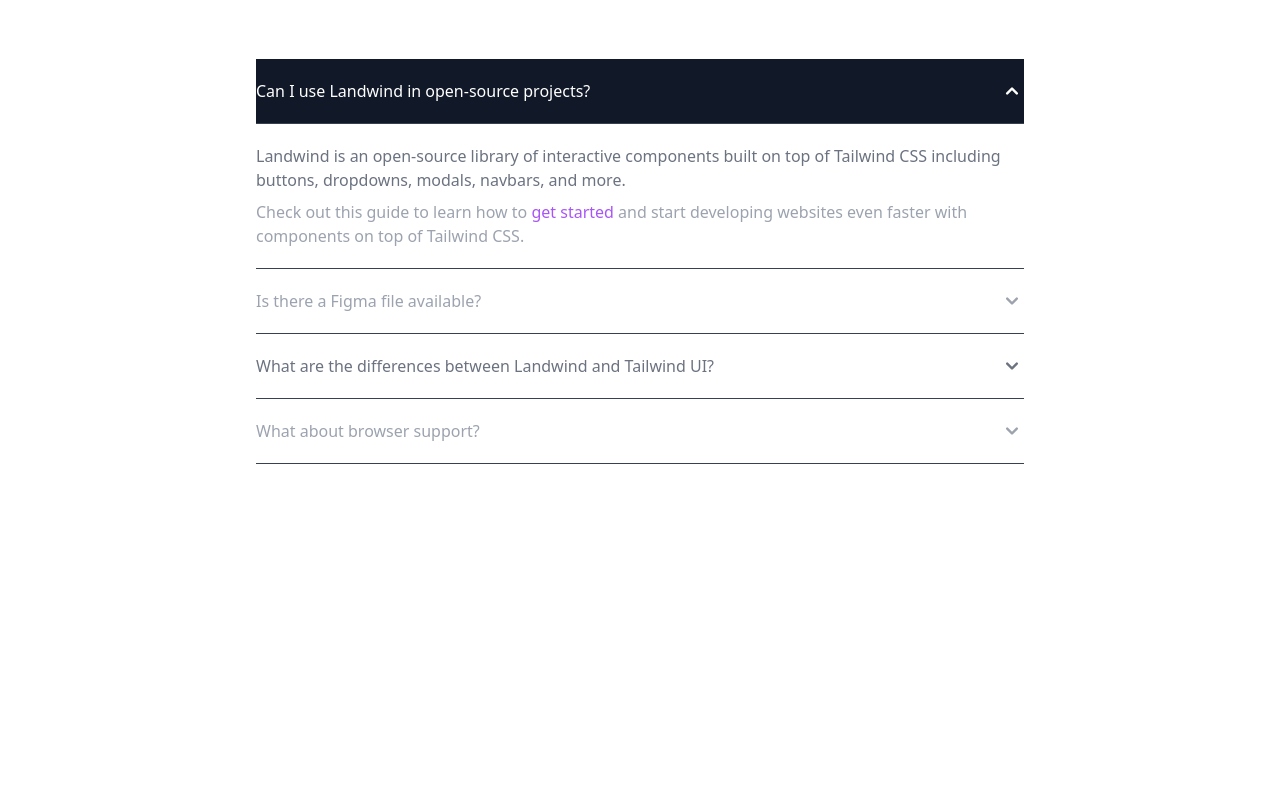
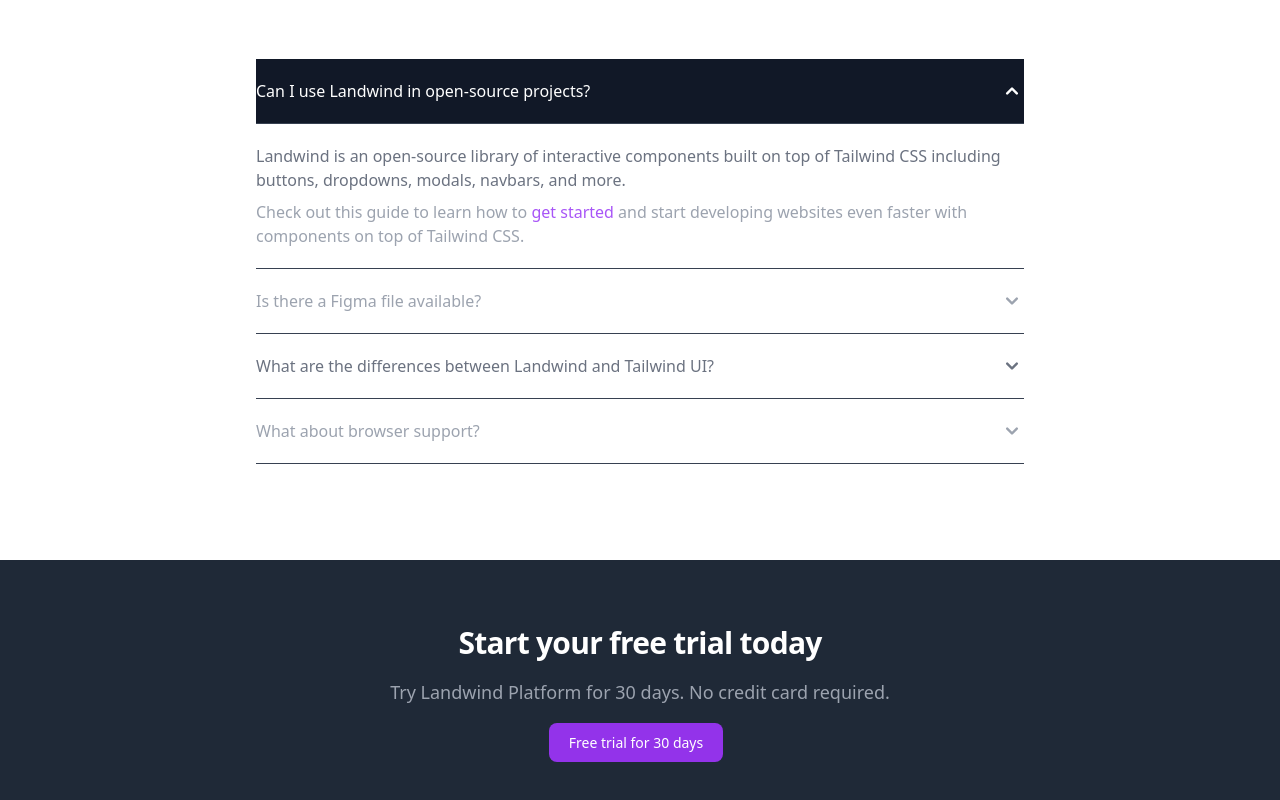
Before and after one commit to sarahaghiri/landwind, a Next.js app: page / in a window 1280 px wide. Shown: the part 3684-4484 px from the top of the page. Before the commit the page ends 4244 px from the top, so only its background shows below. Built offline with nearby package versions, Linux system fonts and the light colour scheme.

Commit message:
create freetrial

```diff
--- /dev/null
+++ b/components/freetrial.js
@@ -0,0 +1,26 @@
+import Link from 'next/link';
+
+const freeTrial = () => {
+  return (
+    <section className="bg-gray-800">
+      <div className="max-w-screen-xl px-4 py-8 mx-auto lg:py-16 lg:px-6">
+        <div className="max-w-screen-sm mx-auto text-center">
+          <h2 className="mb-4 text-3xl font-extrabold leading-tight tracking-tight text-white">
+            Start your free trial today
+          </h2>
+          <p className="mb-6 font-light text-gray-400 md:text-lg">
+            Try Landwind Platform for 30 days. No credit card required.
+          </p>
+          <Link
+            href="#"
+            className="text-white s  focus:ring-4 focus:ring-purple-300 font-medium rounded-lg text-sm px-5 py-2.5 mr-2 mb-2 bg-purple-600 hover:bg-purple-700  "
+          >
+            Free trial for 30 days
+          </Link>
+        </div>
+      </div>
+    </section>
+  );
+};
+
+export default freeTrial;
--- a/pages/index.js
+++ b/pages/index.js
@@ -5,6 +5,7 @@ import SDescription from '../components/sdescription';
 import Quote from '../components/quote';
 import Card from '../components/card';
 import Faq from '../components/faq';
+import FreeTrial from '../components/freetrial';
 const index = () => {
   return (
     <div>
@@ -15,6 +16,7 @@ const index = () => {
       <Quote />
       <Card />
       <Faq />
+      <FreeTrial />
     </div>
   );
 };
```
